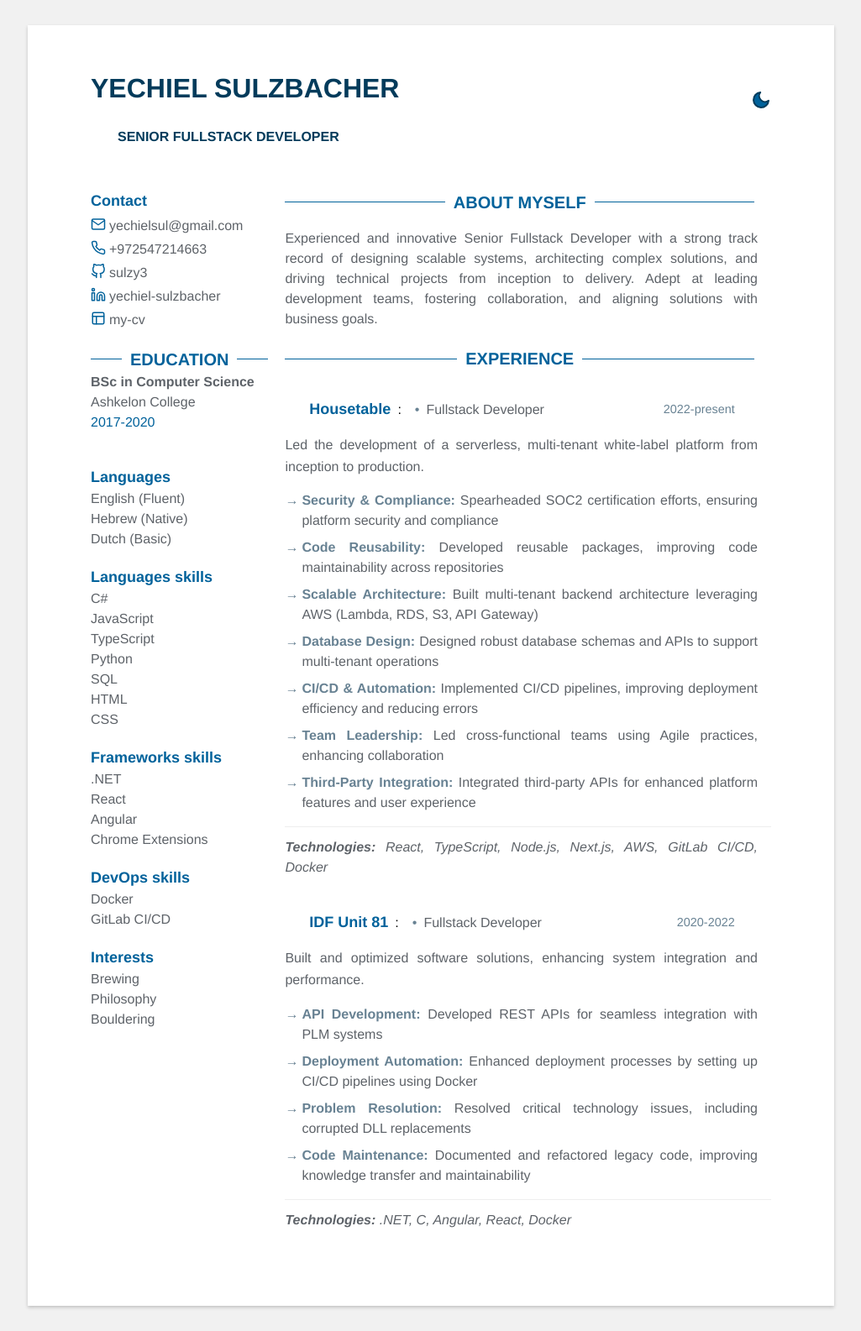
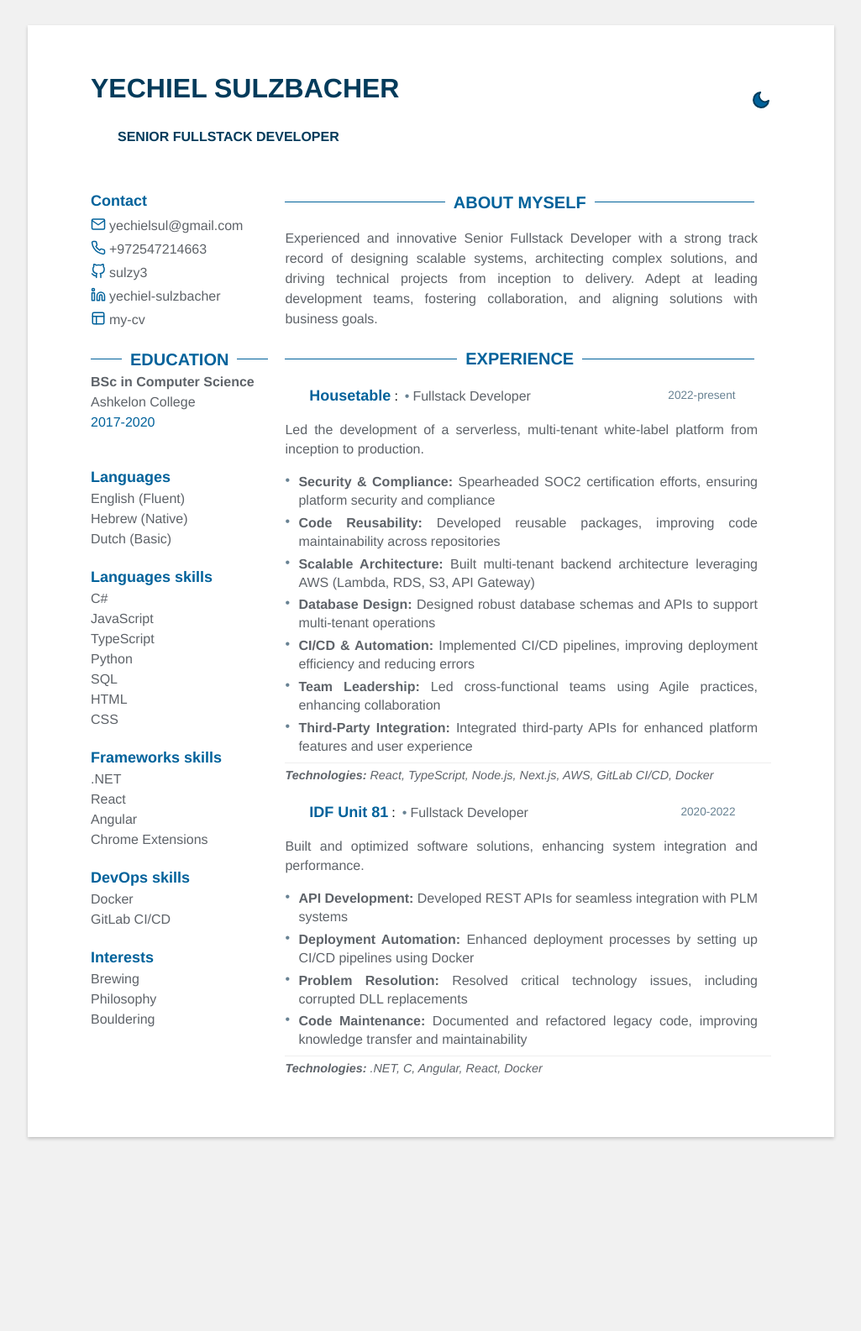
Before and after one commit to chaniheller97/my-cv, a Jekyll site: the page built from index.html, in a window 1280 px wide. Shown: the whole page at 84% size, without its empty margins (127-1152 px from the left). Built offline with Jekyll 4.4.1, drawn with Linux system fonts in a browser that asks for light colours; after the commit the page ends 1384 px from its top, so only the background shows below that.

Commit message:
made fit one page

```diff
--- a/_sass/includes/experience.scss
+++ b/_sass/includes/experience.scss
@@ -1,24 +1,23 @@
 .experience {
     .title {
         @include header;
-        margin-bottom: 2rem;
+        margin-bottom: 1rem;
     }
 
     .experience-item {
-        margin-bottom: 2.5rem;
+        margin-bottom: 1.25rem;
 
         .header {
             display: flex;
             justify-content: space-between;
             align-items: center;
-            margin-bottom: 0.75rem;
-            gap: 1rem;
+            margin-bottom: 0.25rem;
+            gap: 0.5rem;
 
             .company-role {
                 display: flex;
                 align-items: center;
-                gap: 0.5rem;
-                flex-wrap: wrap;
+                gap: 0.25rem;
 
                 .company {
                     @include sub-header;
@@ -31,7 +30,7 @@
 
                     &::before {
                         content: "•";
-                        margin: 0 0.5rem;
+                        margin: 0 0.25rem;
                         color: var(--fg-color-title-sm);
                     }
                 }
@@ -41,35 +40,31 @@
                 @include body-text;
                 color: var(--fg-color-title-sm);
                 white-space: nowrap;
-                font-size: 0.9em;
+                font-size: 0.85em;
             }
         }
 
         .summary {
             @include body-text;
-            margin-bottom: 1rem;
-            line-height: 1.6;
+            margin-bottom: 0.5rem;
+            line-height: 1.4;
         }
 
         .achievements {
             list-style-type: none;
-            padding-left: 1.25rem;
-            margin-bottom: 1rem;
+            padding-left: 1rem;
+            margin-bottom: 0.5rem;
 
             li {
                 @include body-text;
-                margin-bottom: 0.5rem;
+                margin-bottom: 0.25rem;
                 position: relative;
-                line-height: 1.5;
+                line-height: 1.3;
 
                 &::before {
-                    content: "→";  // Changed bullet to arrow
+                    content: "•";
                     position: absolute;
-                    left: -1.25rem;
-                    color: var(--fg-color-title-sm);
-                }
-
-                strong {
+                    left: -1rem;
                     color: var(--fg-color-title-sm);
                 }
             }
@@ -78,9 +73,10 @@
         .technologies {
             @include body-text;
             font-style: italic;
-            margin-top: 1rem;
-            padding-top: 0.75rem;
+            margin-top: 0.5rem;
+            padding-top: 0.25rem;
             border-top: 1px solid var(--border-color, #eee);
+            font-size: 0.9em;
         }
     }
 }
@@ -91,11 +87,7 @@
             .header {
                 flex-direction: column;
                 align-items: flex-start;
-                gap: 0.25rem;
-
-                .time {
-                    font-size: 0.85em;
-                }
+                gap: 0.15rem;
             }
         }
     }
```
